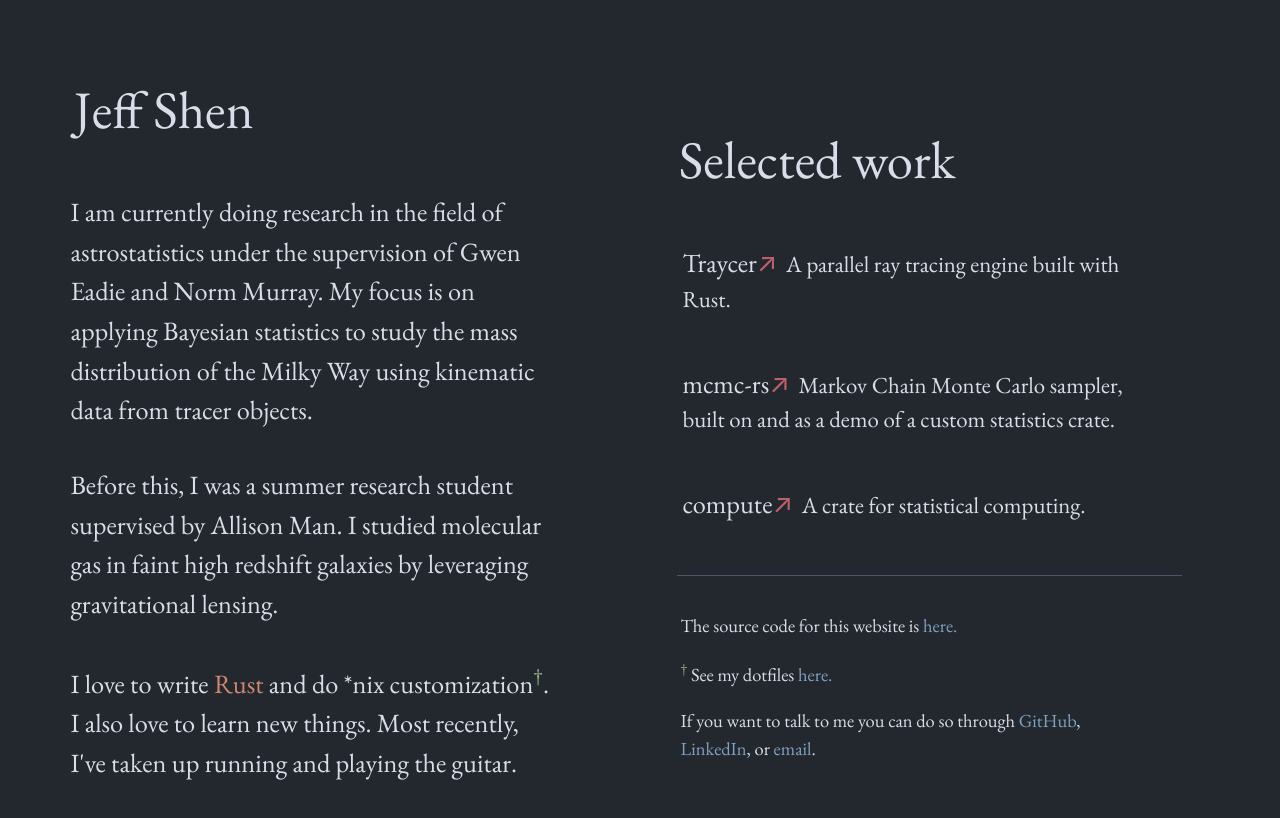
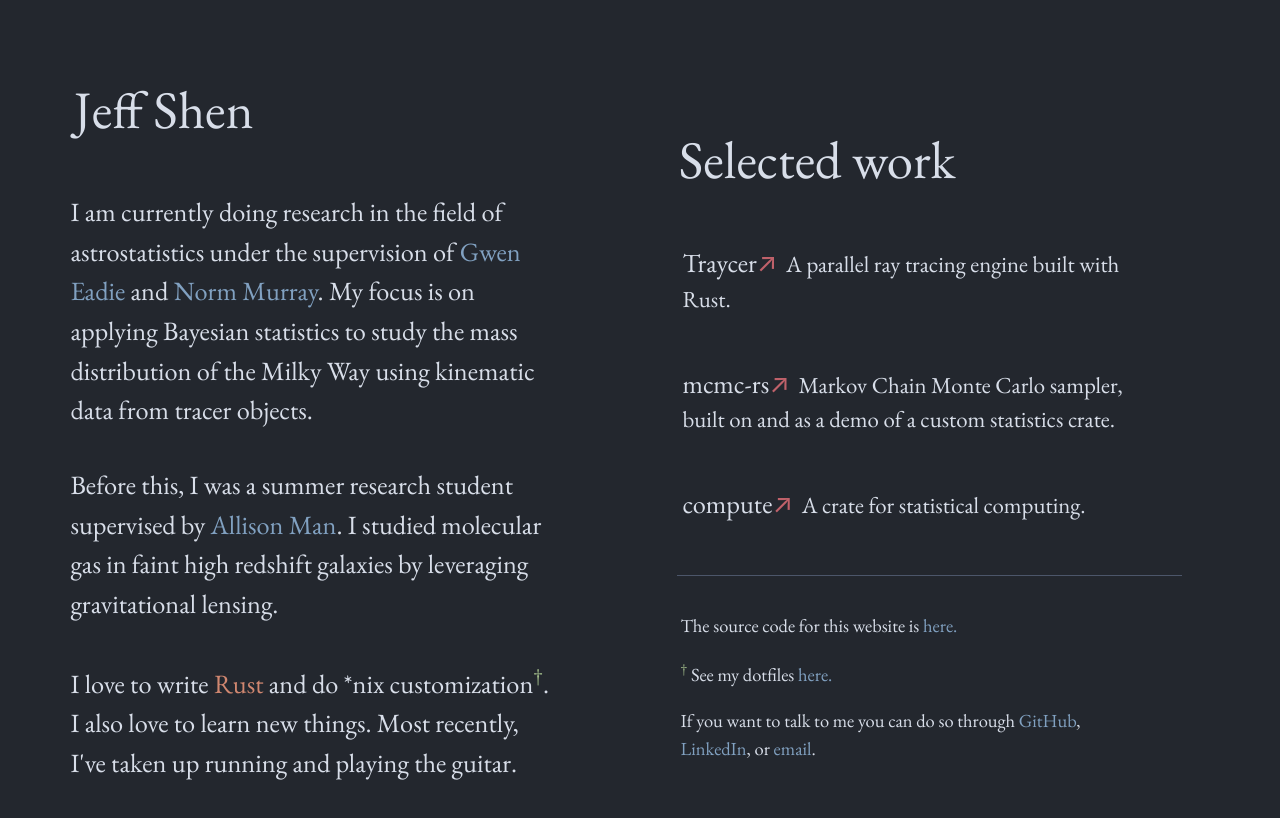
Before and after one commit to al-jshen/al-jshen.github.io, a Next.js app: page / in a window 1280 px wide. Shown: the top 818 px of the page. Built offline with nearby package versions, Linux system fonts and the light colour scheme.

Commit message:
i think the links are fixed

```diff
--- a/pages/about.js
+++ b/pages/about.js
@@ -11,13 +11,18 @@ export default function About() {
       </div>
       <p>
         I am currently doing research in the field of astrostatistics under the
-        supervision of Gwen Eadie and Norm Murray. My focus is on applying
-        Bayesian statistics to study the mass distribution of the Milky Way
-        using kinematic data from tracer objects.
+        supervision of{" "}
+        <a href="https://www.astro.utoronto.ca/~eadie/cover.html">Gwen Eadie</a>{" "}
+        and <a href="https://www.cita.utoronto.ca/~murray/">Norm Murray</a>. My
+        focus is on applying Bayesian statistics to study the mass distribution
+        of the Milky Way using kinematic data from tracer objects.
       </p>
       <p>
-        Before this, I was a summer research student supervised by Allison Man.
-        I studied molecular gas in faint high redshift galaxies by leveraging
+        Before this, I was a summer research student supervised by{" "}
+        <a href="https://www.dunlap.utoronto.ca/dunlap-people/dr-allison-man/">
+          Allison Man
+        </a>
+        . I studied molecular gas in faint high redshift galaxies by leveraging
         gravitational lensing.
       </p>
       <p>
```
